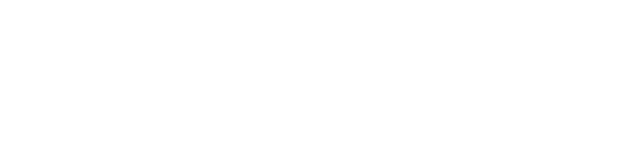
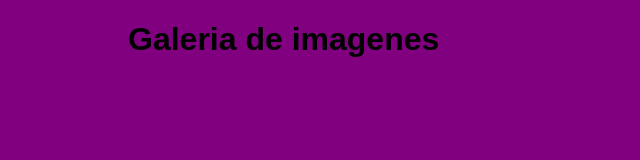
Before and after one commit to dfha93/Tarea1, a plain HTML site: page index.html in a window 1280 px wide. Shown: the whole page, without its empty margins (0-640 px from the left). Drawn offline with Linux system fonts and the light colour scheme.

Commit message:
Creación de nuevo archivo de hoja de estilo

```diff
--- a/Tarea1.css
+++ b/Tarea1.css
@@ -99,3 +99,5 @@ img {vertical-align: middle;}
 @media only screen and (max-width: 300px) {
   .prev, .next,.text {font-size: 11px}
 }
+
+/* css para el sitio web en general */
--- a/index.html
+++ b/index.html
@@ -4,8 +4,9 @@
     <meta charset="UTF-8">
     <meta name="viewport" content="width=device-width, initial-scale=1.0">
     <title>Index</title>
+    <link rel="stylesheet" href="main.css">
 </head>
 <body>
-    <h1></h1>
+    <h1>Galeria de imagenes</h1>
 </body>
 </html>
--- /dev/null
+++ b/main.css
@@ -0,0 +1,9 @@
+/* css para el sitio web en general */
+
+body{
+    font-family: Arial, Helvetica, sans-serif;
+    font-size: 16px;
+    margin: auto;
+    width: 80%;
+    background: purple;
+}
```
